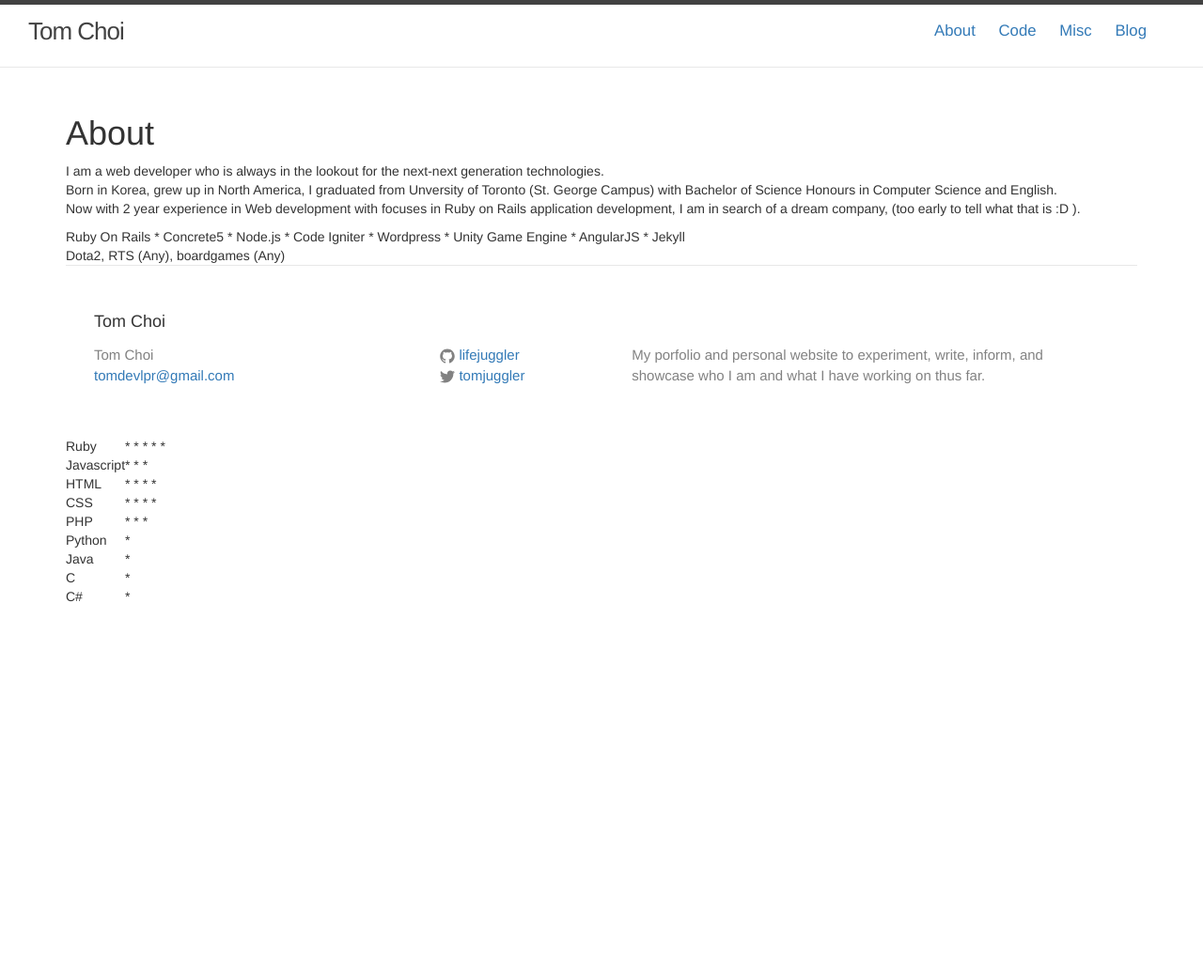
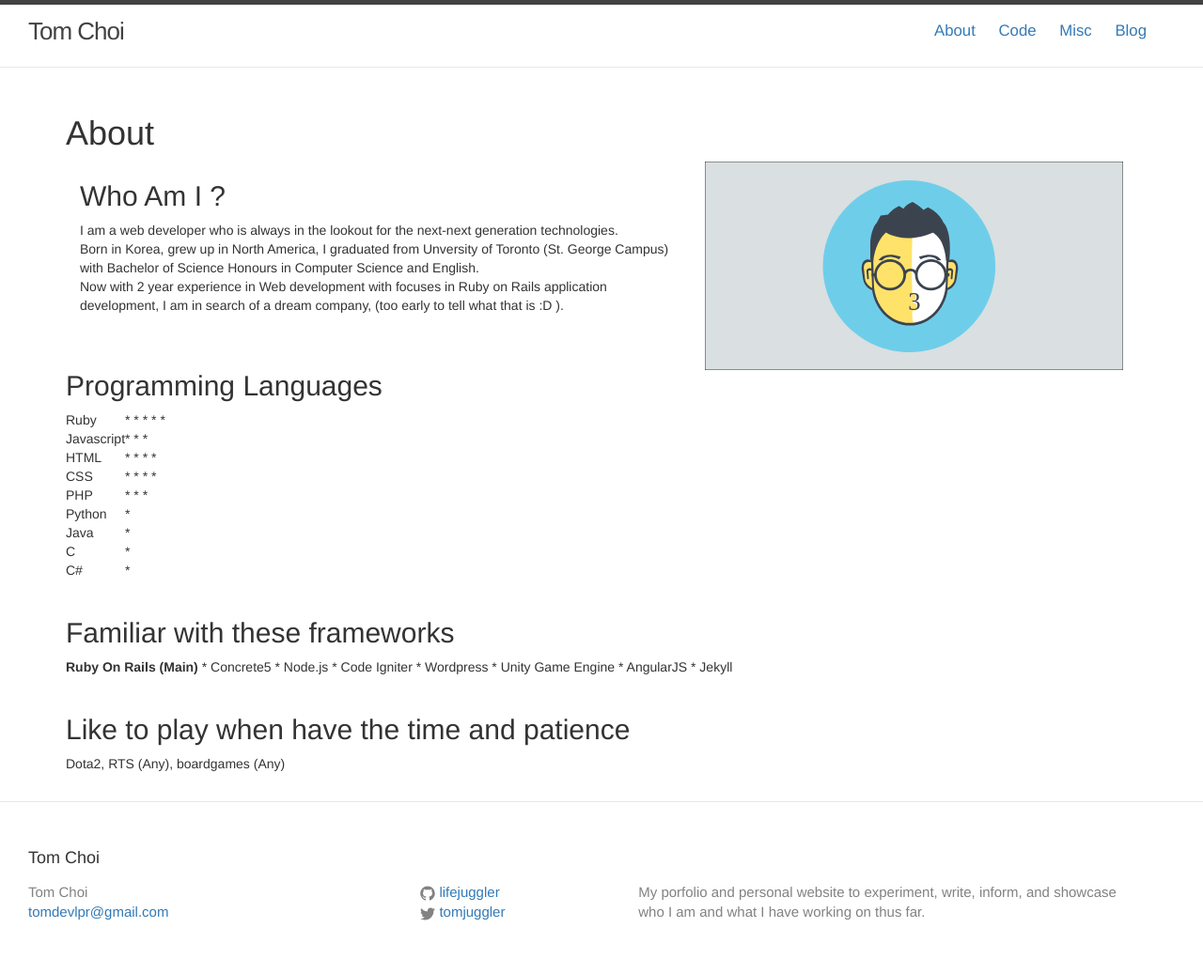
Before and after one commit to lifejuggler/personal-site, a Jekyll site: the page built from about.html, in a window 1280 px wide. Shown: the whole page at 94% size. Built offline with Jekyll 4.4.1, drawn with Linux system fonts in a browser that asks for light colours; before the commit the page ends 900 px from its top, so only the background shows below that.

Commit message:
updated formatting of about

```diff
--- a/about.html
+++ b/about.html
@@ -3,11 +3,20 @@
 ---
 <div class= "container">
   <h1> About </h1>
+  <div class="col-md-7">
+    <h2> Who Am I ? </h2>
     <section class="">
       <p> I am a {{ site.my-age }} web developer who is always in the lookout for the next-next generation technologies. <br>
       Born in Korea, grew up in North America, I graduated from Unversity of Toronto (St. George Campus) with Bachelor of Science Honours in Computer Science and English. <br>
       Now with 2 year experience in Web development with focuses in Ruby on Rails application development, I am in search of a dream company, (too early to tell what that is :D ).
       </p>
+    </section>
+  </div>
+  <div class="self-portrait col-md-5">
+    <img src="/assets/aboutme-tom.svg">
+  </div>
+  <div class="skill-box">
+    <h2> Programming Languages </h2>
     <section class="language">
       <table>
         <thead>
@@ -50,11 +59,17 @@
             <td> * </td>
           </tr>
         </tbody>
+      </table>
     </section>
+  </div>
+  <br>
   <section class="Frameworks">
-    Ruby On Rails * Concrete5  * Node.js * Code Igniter * Wordpress  * Unity Game Engine * AngularJS  * Jekyll
+    <h2> Familiar with these frameworks </h2>
+    <b>Ruby On Rails (Main)</b> * Concrete5  * Node.js * Code Igniter * Wordpress  * Unity Game Engine * AngularJS  * Jekyll
   </section>
+  <br>
   <section class="fav-game">
+    <h2> Like to play when have the time and patience </h2>
     Dota2, RTS (Any), boardgames (Any)
   </section>
 </div>
```
Also changed, not shown: index.html (+24 -8 lines). Lines whose indentation alone changed are shown as unchanged.
